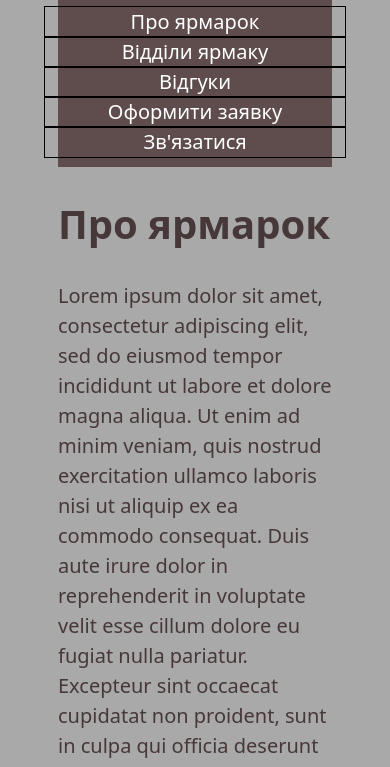
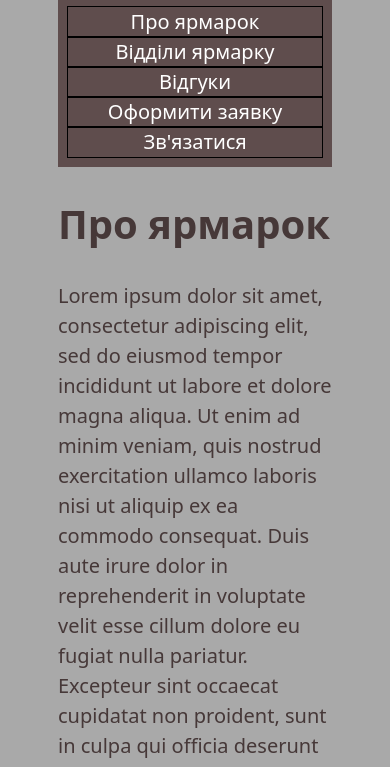
Before and after one commit to Lavpo/uni-test-website, a website built with Vite: page index.html in a window 390 px wide. Both pictures are taken after a click on the button 301 px from the left and 35 px from the top of the page. Shown: the part 66-833 px from the top of the page. Built offline with nearby package versions, Linux system fonts and the light colour scheme.

Commit message:
some kind of message

```diff
--- a/index.html
+++ b/index.html
@@ -30,7 +30,7 @@
         </div>
         <div class="mobileMenu" id="jsmobileMenu">
           <a href="#S1"> Про ярмарок </a>
-          <a href="#S2"> Відділи ярмаку </a>
+          <a href="#S2"> Відділи ярмарку </a>
           <a href="#S3"> Відгуки </a>
           <a href="#S4"> Оформити заявку </a>
           <a href="#S5"> Зв'язатися </a>
--- a/src/style.css
+++ b/src/style.css
@@ -115,15 +115,9 @@ a:hover {
   }
   .top .mobileMenu a{
     outline: 1px solid black;
-    width: 300px;
+    width: 100%;
+    max-width: 300px;
     text-align: center;
-  }
-}
-
-@media (max-width: 420px){
-
-  .wrapper{
-    padding-inline: 50px;
   }
 }
 
```
